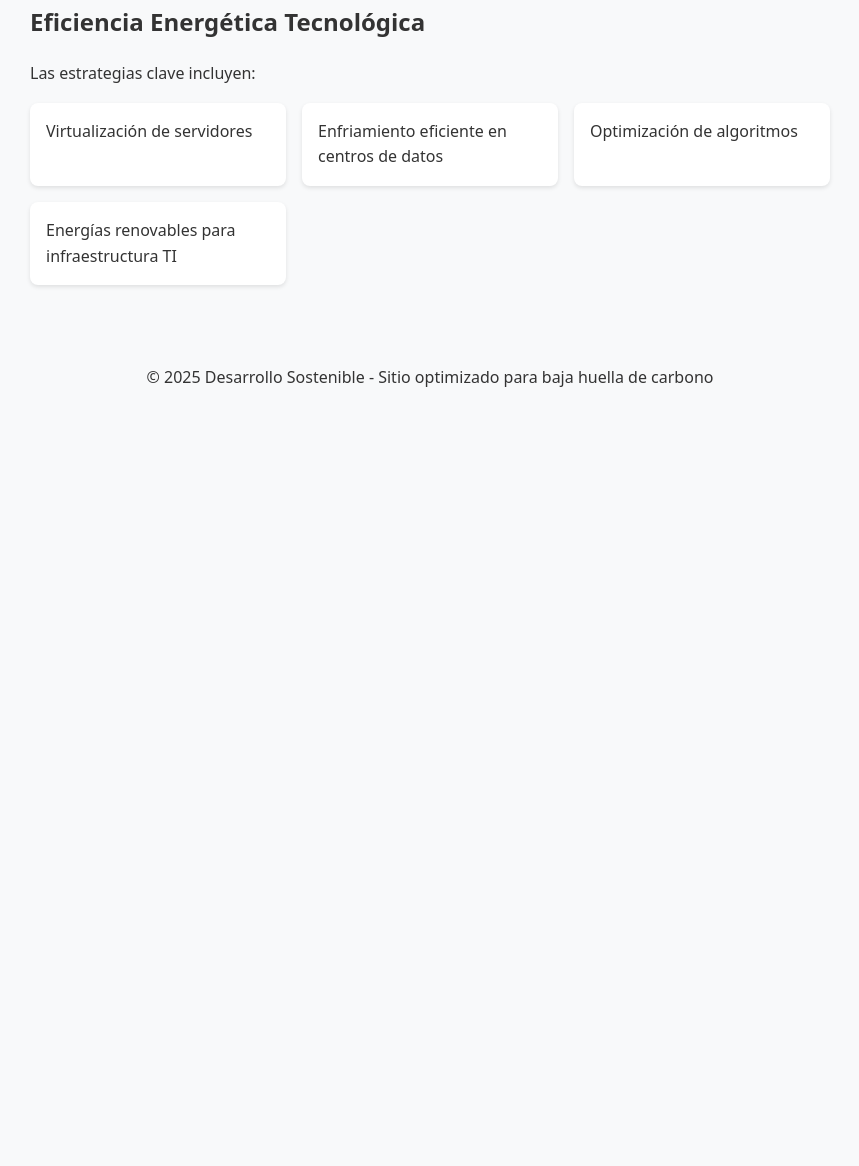
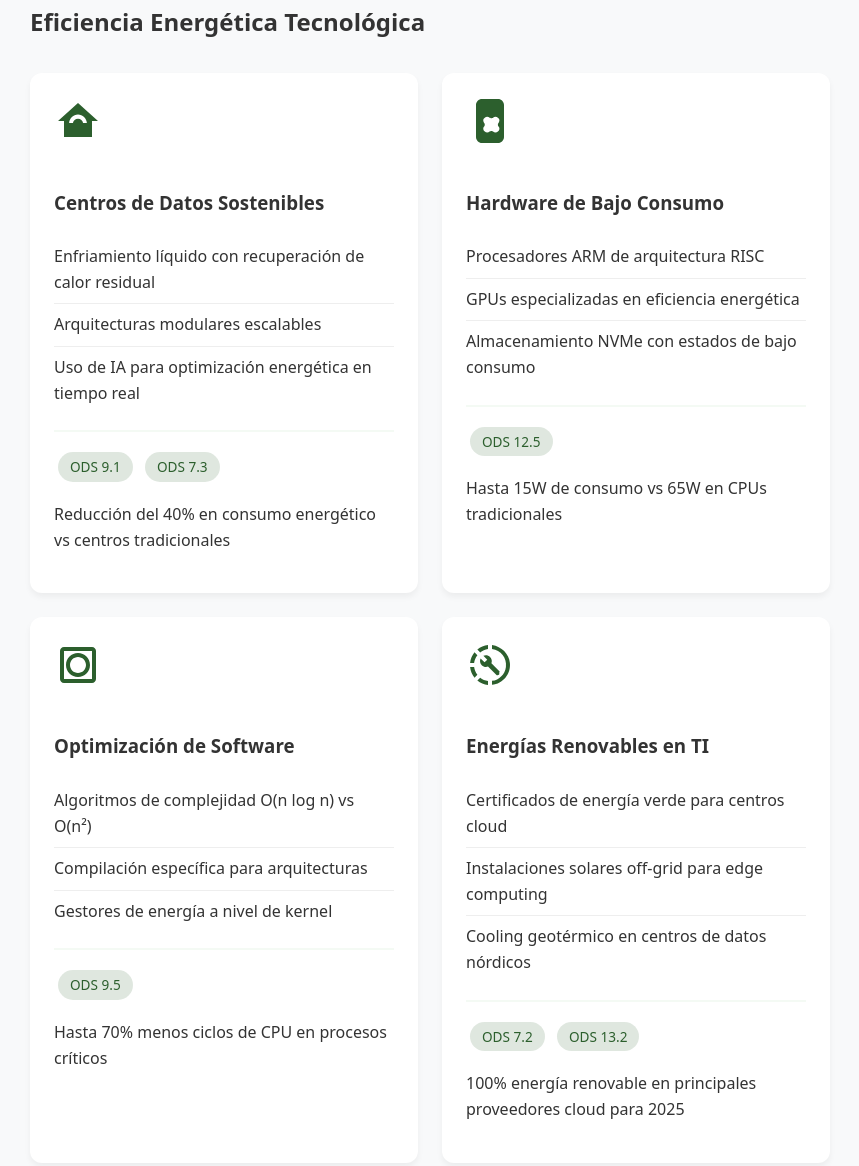
Before and after one commit to Carame005/Sostenibilidad_Proyecto, a website: page proyecto sos.html in a window 1280 px wide. Shown: the part 2603-3769 px from the top of the page, without its empty margins (210-1069 px from the left). Before the commit the page ends 3010 px from the top, so only its background shows below. Drawn offline with Linux system fonts and the light colour scheme.

Commit message:
Actualizacion de la pagina web

```diff
--- a/proyecto sos.html
+++ b/proyecto sos.html
@@ -99,8 +99,74 @@
 
   <section id="eficiencia">
     <h2>Eficiencia Energética Tecnológica</h2>
-    <p>Las estrategias clave incluyen:</p>
-    <div class="grid"></div>
+    <div class="eficiencia-grid">
+
+      <article class="estrategia-card">
+        <svg class="estrategia-icon" viewBox="0 0 24 24" aria-hidden="true">
+          <path d="M12 3L2 12H5V20H19V12H22L12 3M12 8.75C14.34 8.75 16.29 10.62 16.45 13H14.54C14.3 11.83 13.31 10.93 12 10.93C10.69 10.93 9.7 11.83 9.46 13H7.55C7.71 10.62 9.66 8.75 12 8.75M12 15.25C11.03 15.25 10.21 15.72 9.72 16.4C10.23 16.78 10.86 17 11.5 17C12.64 17 13.67 16.5 14.28 15.6C13.77 15.22 13.14 15 12.5 15C12.34 15 12.17 15 12 15.25Z"/>
+        </svg>
+        <h3>Centros de Datos Sostenibles</h3>
+        <ul class="eficiencia-list">
+          <li>Enfriamiento líquido con recuperación de calor residual</li>
+          <li>Arquitecturas modulares escalables</li>
+          <li>Uso de IA para optimización energética en tiempo real</li>
+        </ul>
+        <div class="ods-impacto">
+          <span class="ods-pill">ODS 9.1</span>
+          <span class="ods-pill">ODS 7.3</span>
+          <p>Reducción del 40% en consumo energético vs centros tradicionales</p>
+        </div>
+      </article>
+
+      <article class="estrategia-card">
+        <svg class="estrategia-icon" viewBox="0 0 24 24" aria-hidden="true">
+          <path d="M16 1H8C6.34 1 5 2.34 5 4V20C5 21.66 6.34 23 8 23H16C17.66 23 19 21.66 19 20V4C19 2.34 17.66 1 16 1M16.71 15.88C16.71 16.04 16.59 16.59 16.47 16.71L15.95 17.23C15.24 17.94 14.22 17.94 13.51 17.23C13.39 17.11 12.84 17 12.68 17C12.5 17 11.95 17.11 11.83 17.23C11.12 17.94 10.1 17.94 9.39 17.23L8.87 16.71C8.75 16.59 8.64 16.04 8.64 15.88C8.64 15.7 8.75 15.15 8.87 15.03C9.58 14.32 9.58 13.3 8.87 12.59C8.75 12.47 8.64 11.92 8.64 11.76C8.64 11.6 8.75 11.05 8.87 10.93L9.39 10.41C10.1 9.7 11.12 9.7 11.83 10.41C11.95 10.53 12.5 10.64 12.66 10.64C12.84 10.64 13.39 10.53 13.51 10.41C14.22 9.7 15.24 9.7 15.95 10.41L16.47 10.93C16.59 11.05 16.7 11.6 16.7 11.76C16.7 11.92 16.59 12.47 16.47 12.59C15.76 13.3 15.76 14.32 16.47 15.03C16.59 15.15 16.7 15.7 16.7 15.88H16.71Z"/>
+        </svg>
+        <h3>Hardware de Bajo Consumo</h3>
+        <ul class="eficiencia-list">
+          <li>Procesadores ARM de arquitectura RISC</li>
+          <li>GPUs especializadas en eficiencia energética</li>
+          <li>Almacenamiento NVMe con estados de bajo consumo</li>
+        </ul>
+        <div class="ods-impacto">
+          <span class="ods-pill">ODS 12.5</span>
+          <p>Hasta 15W de consumo vs 65W en CPUs tradicionales</p>
+        </div>
+      </article>
+
+      <article class="estrategia-card">
+        <svg class="estrategia-icon" viewBox="0 0 24 24" aria-hidden="true">
+          <path d="M19 3H5C3.89 3 3 3.89 3 5V19C3 20.1 3.89 21 5 21H19C20.1 21 21 20.1 21 19V5C21 3.89 20.1 3 19 3M19 19H5V5H19V19M12 18C15.31 18 18 15.31 18 12C18 8.68 15.31 6 12 6C8.68 6 6 8.68 6 12C6 15.31 8.68 18 12 18M8 12C8 9.79 9.79 8 12 8C14.21 8 16 9.79 16 12C16 14.21 14.21 16 12 16C9.79 16 8 14.21 8 12Z"/>
+        </svg>
+        <h3>Optimización de Software</h3>
+        <ul class="eficiencia-list">
+          <li>Algoritmos de complejidad O(n log n) vs O(n²)</li>
+          <li>Compilación específica para arquitecturas</li>
+          <li>Gestores de energía a nivel de kernel</li>
+        </ul>
+        <div class="ods-impacto">
+          <span class="ods-pill">ODS 9.5</span>
+          <p>Hasta 70% menos ciclos de CPU en procesos críticos</p>
+        </div>
+      </article>
+
+      <article class="estrategia-card">
+        <svg class="estrategia-icon" viewBox="0 0 24 24" aria-hidden="true">
+          <path d="M13 2.03V2.05L13 4.05C17.39 4.59 20.5 8.58 19.96 12.97C19.5 16.61 16.64 19.5 13 19.93V21.93C18.5 21.38 22.5 16.5 21.95 11C21.5 6.44 17.8 2.78 13 2.03M11 2.06C9.05 2.25 7.19 3 5.67 4.26L7.1 5.74C8.22 4.84 9.57 4.26 11 4.06V2.06M4.26 5.67C3 7.19 2.25 9.04 2.05 11H4.05C4.24 9.58 4.8 8.23 5.69 7.1L4.26 5.67M2.06 13C2.26 14.96 3.03 16.81 4.27 18.33L5.69 16.9C4.81 15.77 4.24 14.42 4.06 13H2.06M7.1 18.37L5.67 19.74C7.18 21 9.04 21.79 11 22V20C9.58 19.82 8.23 19.25 7.1 18.37M16.82 15.19L12.71 11.08C13.12 10.04 12.89 8.82 12.03 7.97C11.13 7.06 9.78 6.88 8.69 7.38L10.63 9.32L9.28 10.68L7.29 8.73C6.75 9.82 7 11.17 7.88 12.08C8.74 12.94 9.96 13.16 11 12.76L15.11 16.87C15.29 17.04 15.5 17.15 15.76 17.15C16.04 17.15 16.26 17.05 16.41 16.9C16.68 16.67 16.78 16.3 16.58 16L16.82 15.19Z"/>
+        </svg>
+        <h3>Energías Renovables en TI</h3>
+        <ul class="eficiencia-list">
+          <li>Certificados de energía verde para centros cloud</li>
+          <li>Instalaciones solares off-grid para edge computing</li>
+          <li>Cooling geotérmico en centros de datos nórdicos</li>
+        </ul>
+        <div class="ods-impacto">
+          <span class="ods-pill">ODS 7.2</span>
+          <span class="ods-pill">ODS 13.2</span>
+          <p>100% energía renovable en principales proveedores cloud para 2025</p>
+        </div>
+      </article>
+    </div>
   </section>
 </main>
 
--- a/styles.css
+++ b/styles.css
@@ -132,6 +132,74 @@ img {
     opacity: 0.8;
 }
 
+/* Añadir a styles.css */
+.eficiencia-grid {
+    display: grid;
+    gap: 1.5rem;
+    grid-template-columns: repeat(auto-fit, minmax(280px, 1fr));
+    margin-top: 2rem;
+}
+
+.estrategia-card {
+    background: #fff;
+    padding: 1.5rem;
+    border-radius: 12px;
+    box-shadow: 0 4px 6px rgba(0,0,0,0.05);
+    transition: transform 0.3s ease;
+}
+
+.estrategia-card:hover {
+    transform: translateY(-5px);
+}
+
+.estrategia-icon {
+    width: 48px;
+    height: 48px;
+    fill: #2c5f2d;
+    margin-bottom: 1rem;
+}
+
+.eficiencia-list {
+    list-style: none;
+    padding-left: 0;
+    margin: 1rem 0;
+}
+
+.eficiencia-list li {
+    padding: 0.5rem 0;
+    border-bottom: 1px solid #eee;
+}
+
+.eficiencia-list li:last-child {
+    border-bottom: none;
+}
+
+.ods-impacto {
+    margin-top: 1rem;
+    padding-top: 1rem;
+    border-top: 2px solid #f4faf4;
+}
+
+.ods-pill {
+    display: inline-block;
+    background: #2c5f2d26;
+    color: #2c5f2d;
+    padding: 0.25rem 0.75rem;
+    border-radius: 20px;
+    font-size: 0.85rem;
+    margin: 0.25rem;
+}
+
+@media (max-width: 600px) {
+    .eficiencia-grid {
+        grid-template-columns: 1fr;
+    }
+
+    .estrategia-card {
+        padding: 1rem;
+    }
+}
+
 @media (max-width: 768px) {
     .computing-grid {
         grid-template-columns: 1fr;
```
